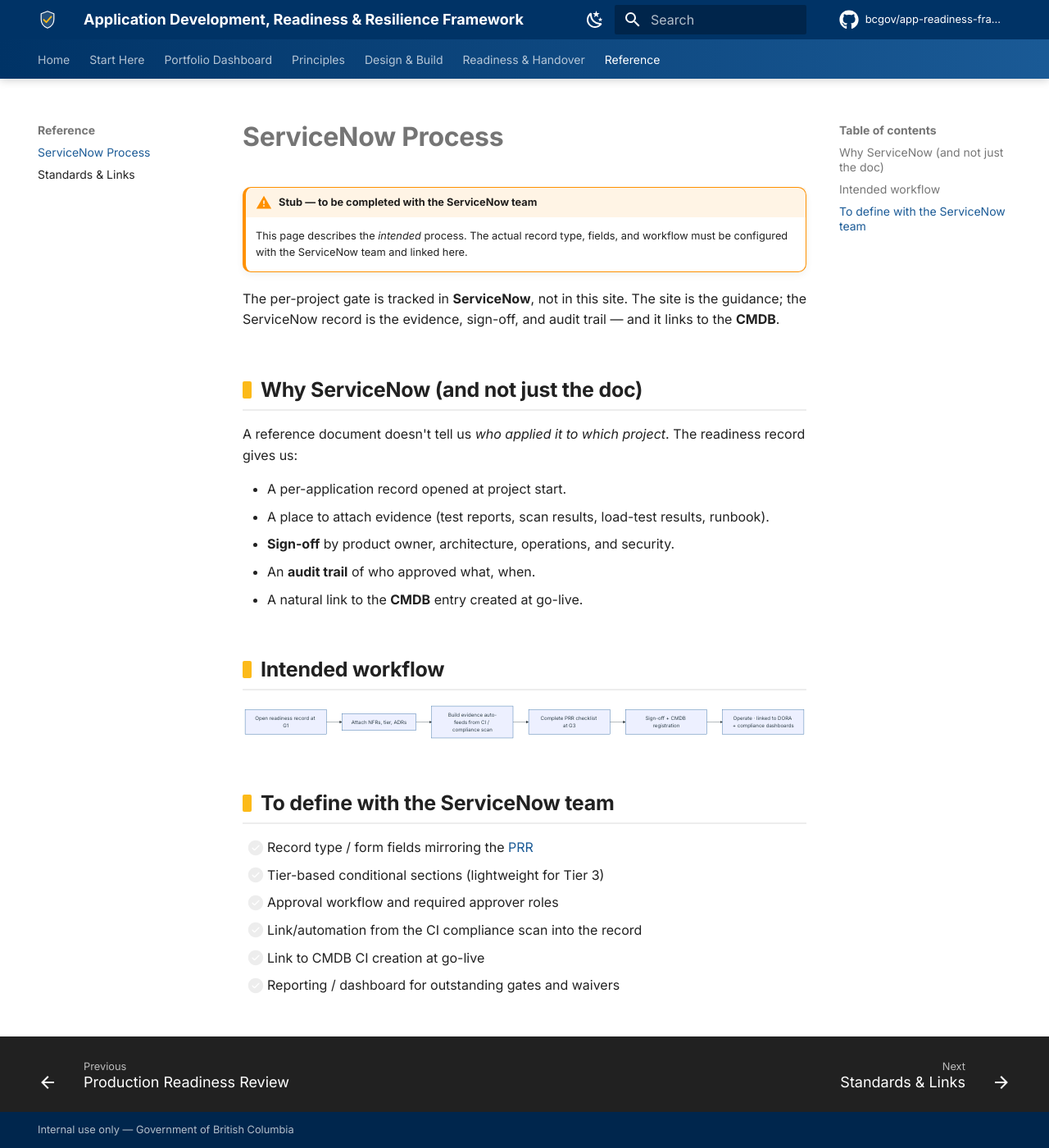
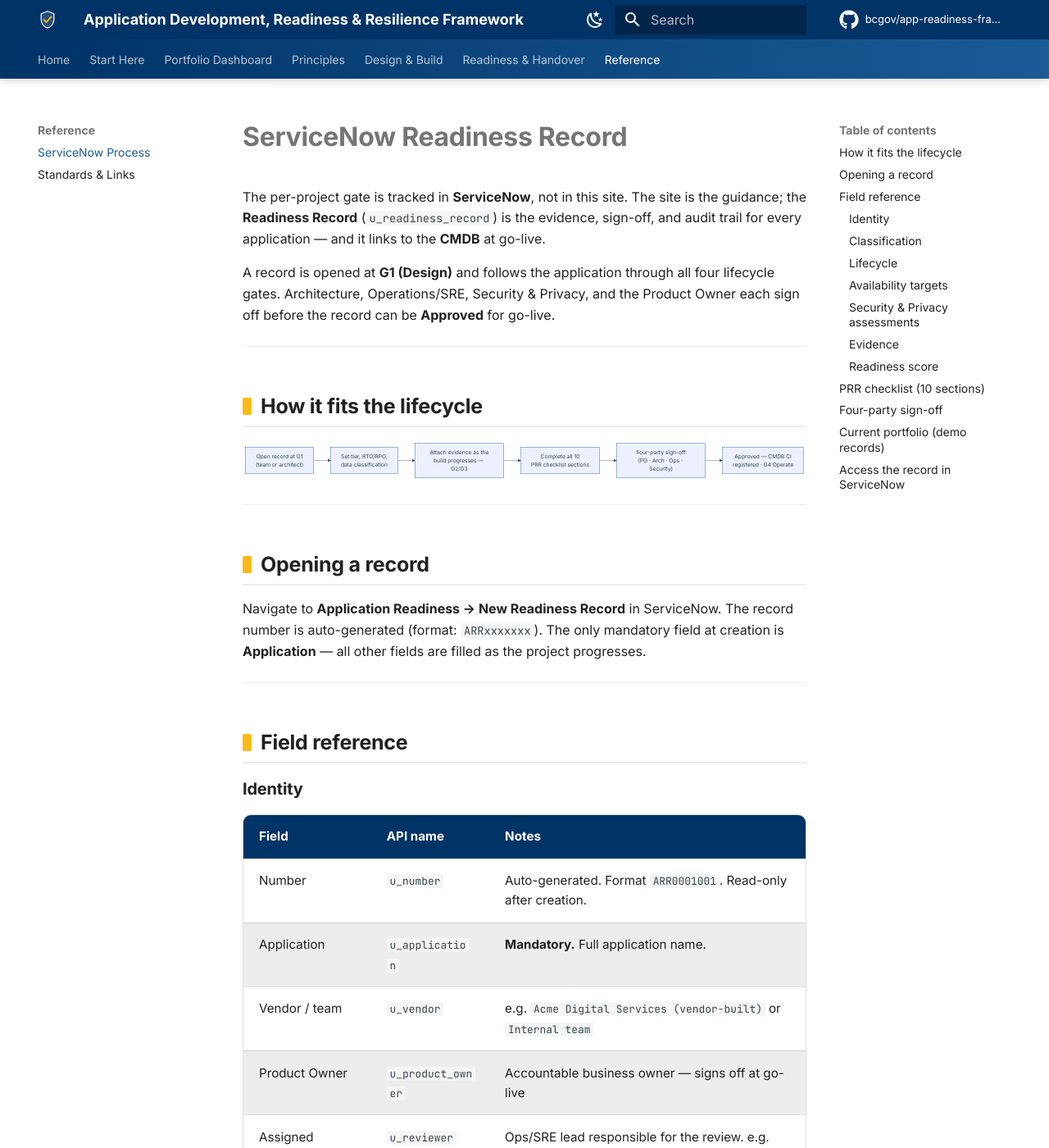
Before and after one commit to bcgov/app-readiness-framework, an MkDocs documentation site: the page built from docs/reference/servicenow-process.md, in a window 1280 px wide and 1400 px high. Shown: the whole window at 82% size. Built offline with MkDocs 1.6.1 and Material for MkDocs 9.7.7, drawn with Linux system fonts in a browser that asks for light colours; comment, search, counter and statistics services are not loaded; some of the changed text lies outside the part shown.

Commit message:
docs(servicenow): replace stub with full field reference and portfolio table
Documents all 39 fields from the live u_readiness_record table — identity,
classification, lifecycle, RTO/RPO, PRR checklist sections, four-party sign-off,
and CMDB link. Includes the current portfolio of 4 demo records.

Also pins mkdocs-material and mkdocs to <10/<2 to guard against the MkDocs 2.0
breaking change.

````diff
--- a/docs/reference/servicenow-process.md
+++ b/docs/reference/servicenow-process.md
@@ -1,39 +1,169 @@
-# ServiceNow Process
-
-!!! warning "Stub — to be completed with the ServiceNow team"
-    This page describes the *intended* process. The actual record type, fields, and
-    workflow must be configured with the ServiceNow team and linked here.
+# ServiceNow Readiness Record
 
 The per-project gate is tracked in **ServiceNow**, not in this site. The site is the
-guidance; the ServiceNow record is the evidence, sign-off, and audit trail — and it
-links to the **CMDB**.
+guidance; the **Readiness Record** (`u_readiness_record`) is the evidence, sign-off,
+and audit trail for every application — and it links to the **CMDB** at go-live.
 
-## Why ServiceNow (and not just the doc)
+A record is opened at **G1 (Design)** and follows the application through all four
+lifecycle gates. Architecture, Operations/SRE, Security & Privacy, and the Product
+Owner each sign off before the record can be **Approved** for go-live.
 
-A reference document doesn't tell us *who applied it to which project*. The readiness
-record gives us:
+---
 
-- A per-application record opened at project start.
-- A place to attach evidence (test reports, scan results, load-test results, runbook).
-- **Sign-off** by product owner, architecture, operations, and security.
-- An **audit trail** of who approved what, when.
-- A natural link to the **CMDB** entry created at go-live.
-
-## Intended workflow
+## How it fits the lifecycle
 
 ```mermaid
 graph LR
-    A[Open readiness record at G1] --> B[Attach NFRs, tier, ADRs]
-    B --> C[Build evidence auto-feeds from CI / compliance scan]
-    C --> D[Complete PRR checklist at G3]
-    D --> E[Sign-off + CMDB registration]
-    E --> F[Operate · linked to DORA + compliance dashboards]
+    A["Open record at G1<br/>(team or architect)"] --> B["Set tier, RTO/RPO,<br/>data classification"]
+    B --> C["Attach evidence as the<br/>build progresses — G2/G3"]
+    C --> D["Complete all 10<br/>PRR checklist sections"]
+    D --> E["Four-party sign-off<br/>(PO · Arch · Ops · Security)"]
+    E --> F["Approved — CMDB CI<br/>registered · G4 Operate"]
 ```
 
-## To define with the ServiceNow team
-- [ ] Record type / form fields mirroring the [PRR](../readiness/production-readiness-review.md)
-- [ ] Tier-based conditional sections (lightweight for Tier 3)
-- [ ] Approval workflow and required approver roles
-- [ ] Link/automation from the CI compliance scan into the record
-- [ ] Link to CMDB CI creation at go-live
-- [ ] Reporting / dashboard for outstanding gates and waivers
+---
+
+## Opening a record
+
+Navigate to **Application Readiness → New Readiness Record** in ServiceNow.
+The record number is auto-generated (format: `ARRxxxxxxx`). The only mandatory
+field at creation is **Application** — all other fields are filled as the project
+progresses.
+
+---
+
+## Field reference
+
+### Identity
+
+| Field | API name | Notes |
+|---|---|---|
+| Number | `u_number` | Auto-generated. Format `ARR0001001`. Read-only after creation. |
+| Application | `u_application` | **Mandatory.** Full application name. |
+| Vendor / team | `u_vendor` | e.g. `Acme Digital Services (vendor-built)` or `Internal team` |
+| Product Owner | `u_product_owner` | Accountable business owner — signs off at go-live |
+| Assigned reviewer | `u_reviewer` | Ops/SRE lead responsible for the review. e.g. `SRE: M. Chen` |
+
+### Classification
+
+| Field | API name | Values |
+|---|---|---|
+| Criticality tier | `u_criticality_tier` | `1` — Mission-critical · `2` — Business-important · `3` — Supporting |
+| Tier justification | `u_tier_justification` | Free text. Record the business reasoning, not just the tier label. |
+| Data classification | `u_data_classification` | `public` · `protected_b` · `protected_c` |
+
+See [Criticality Tiers](../principles/criticality-tiers.md) for the classification rules.
+
+### Lifecycle
+
+| Field | API name | Values |
+|---|---|---|
+| Current gate | `u_current_gate` | `g1` — Design · `g2` — Build · `g3` — PRR · `g4` — Operate |
+| Status | `u_status` | `draft` · `in_review` · `conditional` · `approved` |
+| Target go-live | `u_target_golive` | Date. Used in the portfolio dashboard. |
+
+### Availability targets
+
+Set with the business at G1. Feed directly into the
+[NFR requirements](../design-build/nfrs.md).
+
+| Field | API name | Example values |
+|---|---|---|
+| RTO (recovery time objective) | `u_rto` | `1 hour` · `4 hours` · `1 day` |
+| RPO (recovery point objective) | `u_rpo` | `Near-zero` · `1 hour` · `1 day` |
+
+### Security & Privacy assessments
+
+| Field | API name | Values |
+|---|---|---|
+| STRA status | `u_stra_status` | `not_started` · `submitted` · `approved` |
+| PIA status | `u_pia_status` | `not_required` · `submitted` · `approved` |
+
+### Evidence
+
+| Field | API name | Notes |
+|---|---|---|
+| Evidence / repo link | `u_evidence_url` | GitHub repo, ADO board, or evidence package URL |
+| CMDB CI | `u_cmdb_ci` | Linked CMDB entry. Populated at go-live (G4). Reference to `cmdb_ci`. |
+| Outstanding items / waivers | `u_waivers` | Free text. Document gaps, waivers, and remediation owners here. |
+
+### Readiness score
+
+| Field | API name | Notes |
+|---|---|---|
+| Readiness score (%) | `u_readiness_score` | Integer 0–100. Manually maintained or calculated from checklist completion. |
+
+---
+
+## PRR checklist (10 sections)
+
+Each section maps to a topic area in this framework. Set to **true** (complete) once
+the evidence for that area is attached and reviewed.
+
+| # | Field label | API name | Key evidence expected |
+|---|---|---|---|
+| 1 | Design & decisions | `u_g1_design` | Architecture Decision Records, tier rationale, NFRs signed |
+| 2 | Build & supply chain | `u_g2_build` | CI/CD pipeline passing, SAST/SCA/secret scan clean, SBOM generated |
+| 3 | Resilience | `u_resilience` | Probes, retries, circuit breakers, graceful shutdown, rolling-update test |
+| 4 | Data & DR | `u_data_dr` | Backup strategy, tested restore, RTO/RPO validated |
+| 5 | Observability | `u_observability` | Structured logs, metrics, SLIs/SLOs defined, alerts configured |
+| 6 | Security & access | `u_security` | STRA approved, pen-test/scan results, RBAC reviewed |
+| 7 | Performance | `u_performance` | Load/stress test evidence at agreed NFR thresholds |
+| 8 | Operability & support | `u_operability` | Runbook published, on-call model documented, escalation path confirmed |
+| 9 | Contractual | `u_contractual` | Vendor SLA, liability, and support coverage confirmed |
+| 10 | Cost & sustainability | `u_cost` | Cloud spend baseline, cost alerting, decommission plan |
+
+!!! tip "Tier 3 (Lightweight PRR)"
+    Sections 4, 7, 8, 9, and 10 are `SHOULD` for Tier 3. A Tier 3 record can be
+    approved with these sections incomplete if the product owner documents the
+    acceptance rationale in **Outstanding items / waivers**.
+
+---
+
+## Four-party sign-off
+
+All four sign-offs must be `approve` (or `conditional` with a documented waiver) for
+the record status to move to **Approved**.
+
+| Sign-off | API name | Who |
+|---|---|---|
+| Product Owner sign-off | `u_po_signoff` | Accountable business owner |
+| Architecture sign-off | `u_arch_signoff` | Platform/solution architect |
+| Operations / SRE sign-off | `u_ops_signoff` | SRE or Operations lead |
+| Security & Privacy sign-off | `u_sec_signoff` | Ministry security / privacy officer |
+
+Values: `pending` · `conditional` · `approve` · `reject`
+
+A `reject` on any sign-off blocks approval. The reviewer must document the reason in
+**Outstanding items / waivers** and set a remediation owner and date.
+
+---
+
+## Current portfolio (demo records)
+
+The four records below are the live demo data in the developer instance, mirroring
+real scenarios. Replace these with your actual portfolio before go-live.
+
+| Number | Application | Tier | Gate | Status | Score |
+|---|---|---|---|---|---|
+| ARR0001001 | Court Case Management Modernization | 1 | G3 — PRR | In review | 80% |
+| ARR0001002 | Permit Lookup Service | 3 | G4 — Operate | **Approved** | 100% |
+| ARR0001003 | Benefits Intake Portal | 2 | G1 — Design | Draft | 10% |
+| ARR0001004 | Legacy Claims Engine (retrofit gap-assessment) | 1 | G3 — PRR | Conditional | 40% |
+
+These are the same records shown in the [Portfolio Dashboard](../dashboard.md).
+
+---
+
+## Access the record in ServiceNow
+
+| Action | Where |
+|---|---|
+| **List all records** | Application Readiness → All Readiness Records |
+| **New record** | Application Readiness → New Readiness Record |
+| **Reports** | Application Readiness → Reports (By Tier · By Status · By Gate) |
+| **Direct URL** | `https://dev405419.service-now.com/u_readiness_record_list.do` |
+
+!!! note "Instance URL"
+    The developer instance is `dev405419.service-now.com`. Replace with your
+    production instance URL before rollout.
--- a/requirements.txt
+++ b/requirements.txt
@@ -1,3 +1,4 @@
 # Build dependencies for the framework documentation site.
-# Pinned loosely; pin exact versions before first production publish.
-mkdocs-material>=9.5
+# Pinned to 9.x — MkDocs 2.0 is a breaking change with no migration path.
+mkdocs-material>=9.5,<10
+mkdocs>=1.6,<2
````
